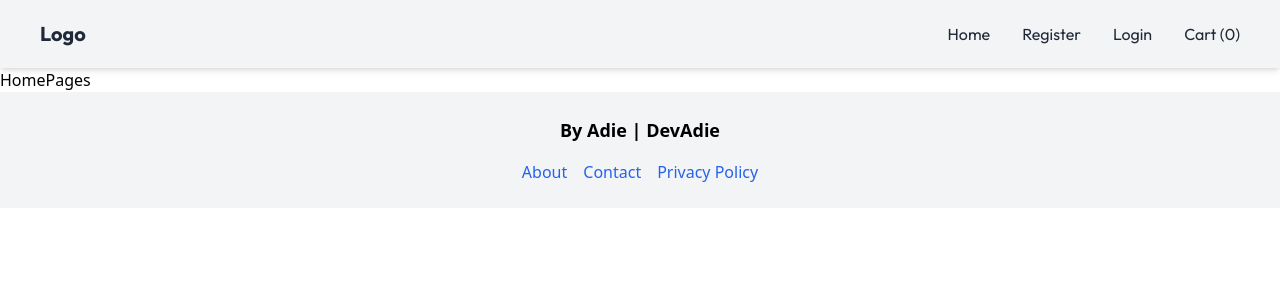
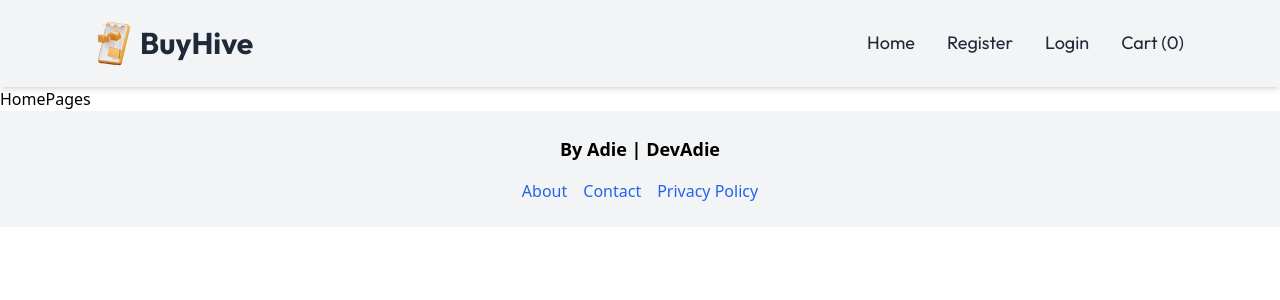
Before and after one commit to AdieDev0/E-commerce-MERN-Stack, a React (Vite) app in the folder frontend/: page / in a window 1280 px wide. Shown: the top 300 px of the page. Built offline with nearby package versions, Linux system fonts and the light colour scheme.

Commit message:
adding Style in Header

```diff
--- a/frontend/package.json
+++ b/frontend/package.json
@@ -12,6 +12,7 @@
   "dependencies": {
     "react": "^18.3.1",
     "react-dom": "^18.3.1",
+    "react-icons": "^5.4.0",
     "react-router-dom": "^6.22.0"
   },
   "devDependencies": {
--- a/frontend/src/components/Header.jsx
+++ b/frontend/src/components/Header.jsx
@@ -1,13 +1,18 @@
 import React from "react";
 import { NavLink } from "react-router-dom";
+import shopping from "../assets/online-shopping.png";
 
 const Header = () => {
   return (
-    <header className="bg-gray-100 shadow-md py-5 px-10">
+    <header className="bg-gray-100 shadow-md py-5 px-24">
       <div className="flex justify-between items-center">
         <div>
-          <NavLink to="/" className="text-xl font-bold text-gray-800 font-Outfit">
-            Logo
+          <NavLink
+            to="/"
+            className="flex gap-2 items-center text-3xl font-bold text-gray-800 font-Outfit"
+          >
+            <img src={shopping} alt="" className="w-9" />
+            BuyHive
           </NavLink>
         </div>
         <nav>
@@ -15,7 +20,7 @@ const Header = () => {
             <li>
               <NavLink
                 to="/"
-                className="text-gray-800 hover:text-blue-600 transition-colors duration-300 font-Outfit"
+                className="text-lg text-gray-800 hover:text-blue-600 transition-colors duration-300 font-Outfit"
                 activeClassName="text-blue-600"
               >
                 Home
@@ -24,7 +29,7 @@ const Header = () => {
             <li>
               <NavLink
                 to="/register"
-                className="text-gray-800 hover:text-blue-600 transition-colors duration-300 font-Outfit"
+                className="text-lg text-gray-800 hover:text-blue-600 transition-colors duration-300 font-Outfit"
                 activeClassName="text-blue-600"
               >
                 Register
@@ -33,7 +38,7 @@ const Header = () => {
             <li>
               <NavLink
                 to="/login"
-                className="text-gray-800 hover:text-blue-600 transition-colors duration-300 font-Outfit"
+                className="text-lg text-gray-800 hover:text-blue-600 transition-colors duration-300 font-Outfit"
                 activeClassName="text-blue-600"
               >
                 Login
@@ -42,7 +47,7 @@ const Header = () => {
             <li>
               <NavLink
                 to="/cart"
-                className="text-gray-800 hover:text-blue-600 transition-colors duration-300 font-Outfit"
+                className="text-lg text-gray-800 hover:text-blue-600 transition-colors duration-300 font-Outfit"
                 activeClassName="text-blue-600"
               >
                 Cart (0)
```
Also changed, not shown: frontend/src/components/Footer.jsx (+11 -5 lines), frontend/src/assets/online-shopping.png (added), 1 other file (tests, documents, lock files or other folders).
